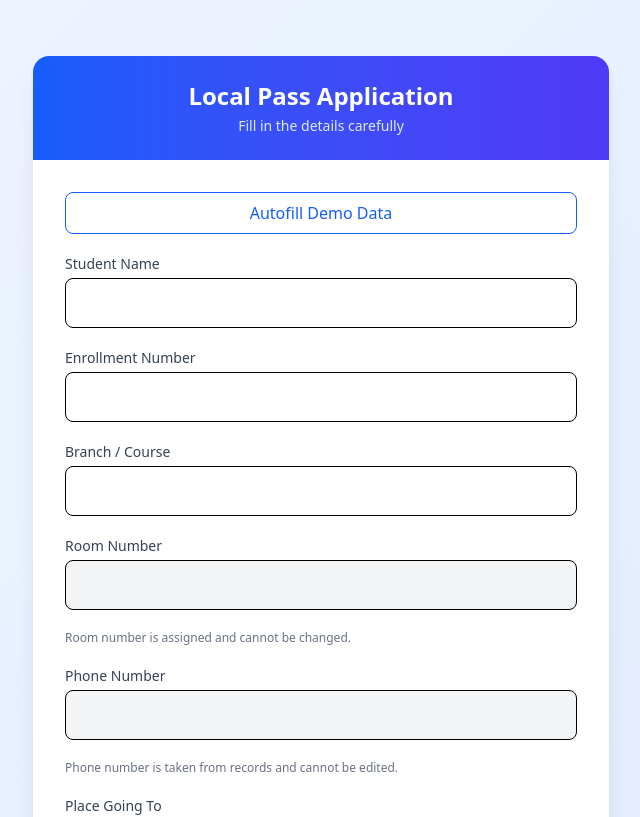
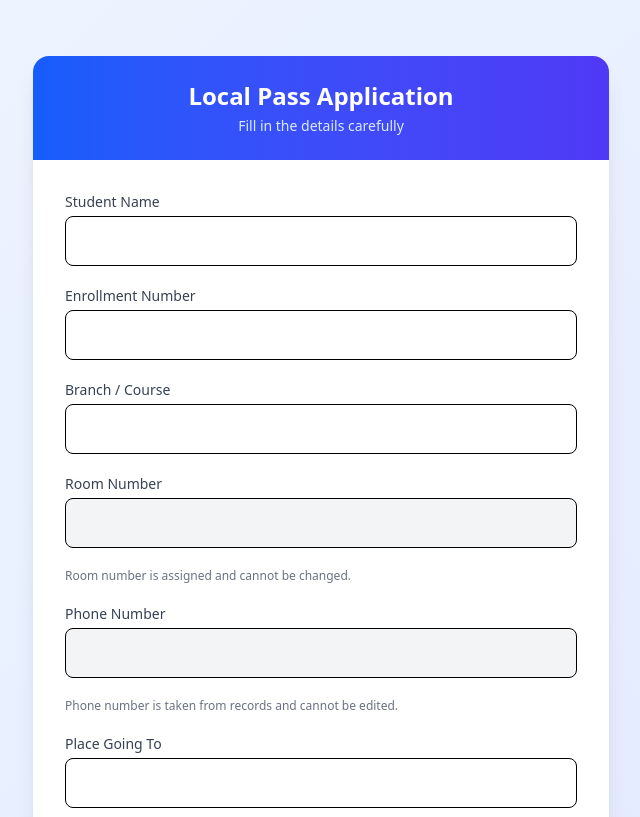
Before and after one commit to shatrughan26/Gate_Pass, a React (Vite) app: page /student/form in a window 1280 px wide. Shown: the top 817 px of the page, without its empty margins (319-959 px from the left). Built offline with nearby package versions, Linux system fonts and the light colour scheme; no server answers.

Commit message:
removed autofill data from student form

```diff
--- a/src/components/student/StudentForm.jsx
+++ b/src/components/student/StudentForm.jsx
@@ -102,21 +102,21 @@ export default function StudentForm() {
   };
 
   // ✅ DEMO AUTOFILL
-  const fillDemoData = () => {
-    setFormData({
-      name: "Rohan Sharma",
-      enrollment: "ASU2023001",
-      course: "B.Tech CSE",
-      room: "B-214",
-      phone: "9876543210",
-      place: "Gurgaon",
-      travelDate: new Date().toISOString().slice(0,10),
-      returnDate: new Date(Date.now() + 24 * 60 * 60 * 1000).toISOString().slice(0,10),
-      reason: "Visiting home",
-      parentName: passType === "home" ? "Rajesh Sharma" : "",
-      address: passType === "home" ? "12, Sector 45, Gurgaon, Haryana" : "",
-    });
-  };
+  // const fillDemoData = () => {
+  //   setFormData({
+  //     name: "Rohan Sharma",
+  //     enrollment: "ASU2023001",
+  //     course: "B.Tech CSE",
+  //     room: "B-214",
+  //     phone: "9876543210",
+  //     place: "Gurgaon",
+  //     travelDate: new Date().toISOString().slice(0,10),
+  //     returnDate: new Date(Date.now() + 24 * 60 * 60 * 1000).toISOString().slice(0,10),
+  //     reason: "Visiting home",
+  //     parentName: passType === "home" ? "Rajesh Sharma" : "",
+  //     address: passType === "home" ? "12, Sector 45, Gurgaon, Haryana" : "",
+  //   });
+  // };
 
   const handleSubmit = async (e) => {
     e.preventDefault();
@@ -184,14 +184,14 @@ export default function StudentForm() {
           {/* Form */}
           <form onSubmit={handleSubmit} className="p-8 space-y-5">
             {/* Demo Button */}
-            <button
+            {/* <button
               type="button"
               onClick={fillDemoData}
               disabled={submitted}
               className="w-full border border-blue-600 text-blue-600 py-2 rounded-lg hover:bg-blue-50 transition font-medium disabled:opacity-50"
             >
               Autofill Demo Data
-            </button>
+            </button> */}
 
             {/* Loading / Fetch Error */}
             {loading && (
```
